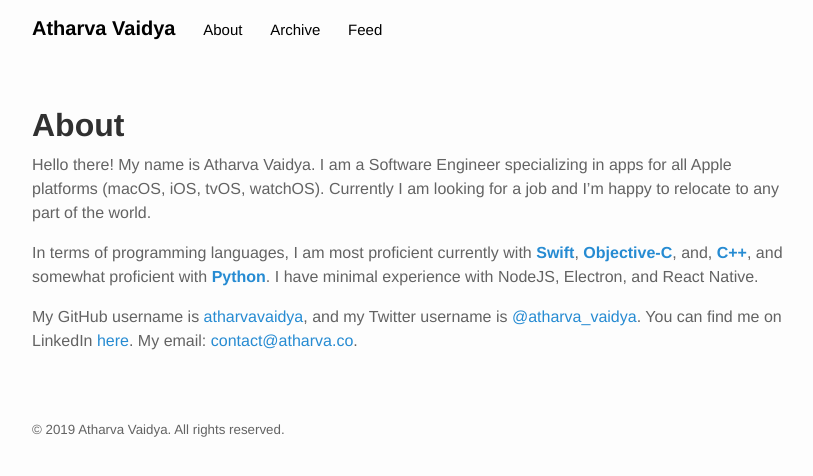
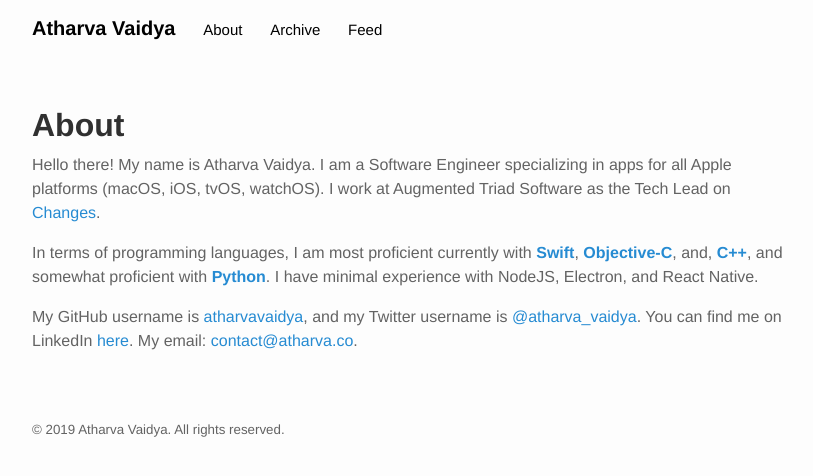
Before and after one commit to AtharvaVaidya/atharvavaidya.github.io, a Jekyll site: the page built from about.md, in a window 1280 px wide. Shown: the top 476 px of the page, without its empty margins (224-1037 px from the left). Built offline with Jekyll 4.4.1, drawn with Linux system fonts in a browser that asks for light colours.

Commit message:
Update about.md

```diff
--- a/about.md
+++ b/about.md
@@ -4,7 +4,7 @@ title: About
 permalink: /about/
 ---
 
-Hello there! My name is Atharva Vaidya. I am a Software Engineer specializing in apps for all Apple platforms (macOS, iOS, tvOS, watchOS). Currently I am looking for a job and I'm happy to relocate to any part of the world.
+Hello there! My name is Atharva Vaidya. I am a Software Engineer specializing in apps for all Apple platforms (macOS, iOS, tvOS, watchOS). I work at Augmented Triad Software as the Tech Lead on [Changes](https://changesmusicapp.com).
 
 
 In terms of programming languages, I am most proficient currently with **[Swift](https://developer.apple.com/swift/)**, **[Objective-C](https://developer.apple.com/library/mac/documentation/Cocoa/Conceptual/ProgrammingWithObjectiveC/Introduction/Introduction.html)**, and, **[C++](https://en.wikipedia.org/wiki/C%2B%2B)**, and somewhat proficient with **[Python](https://www.python.org/)**. I have minimal experience with NodeJS, Electron, and React Native.
```
